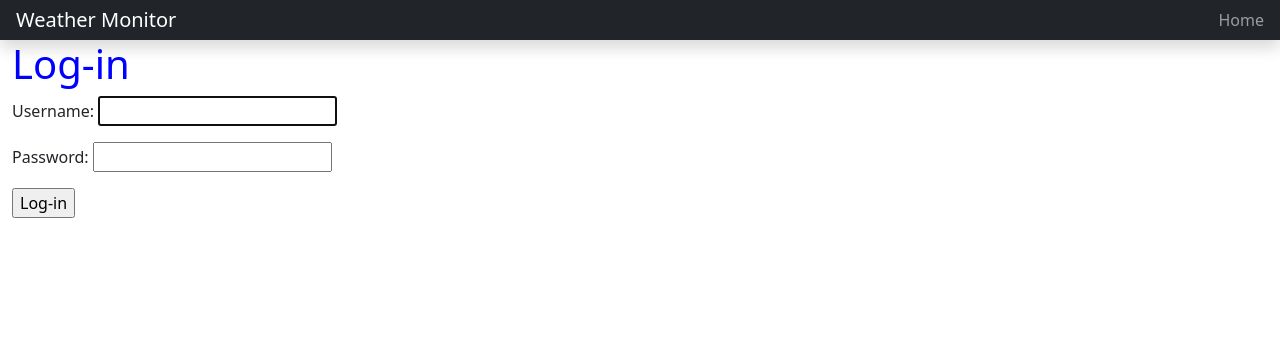
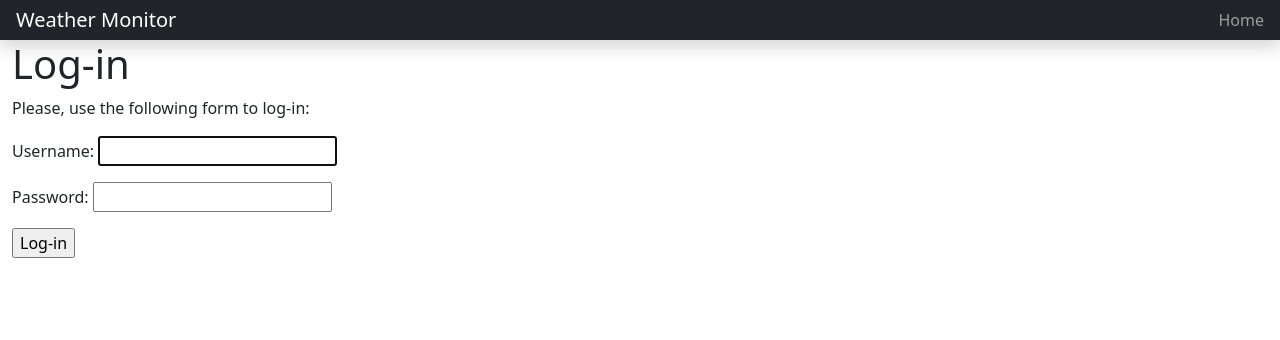
Before and after one commit to Polinden/TempLog4School, a Django app: page /accounts/login/ in a window 1280 px wide. Shown: the top 340 px of the page. Run offline with Django 3.2, Linux system fonts and the light colour scheme.

```diff
--- a/code/project1/templates/registration/login.html
+++ b/code/project1/templates/registration/login.html
@@ -29,13 +29,14 @@
 			</div>
 		</header>
 
-		<div class="container-fluid" style=padding-left: 2%">
+		<div class="container-fluid" style=padding: 4%">
 
 			{% if form.errors %}
-			<h4 style="color: red">Your username and password didn't match. Please try again.</h4>
+			<p>Your username and password didn't match. Please try again.</p>
 			{% endif %}
 
-			<h1 style="color: blue">Log-in</h1>
+			<h1>Log-in</h1>
+			<p>Please, use the following form to log-in:</p>
 			<form action="." method="post">
 				{{ form.as_p }}
 				{% csrf_token %}
```
Also changed, not shown: code/project1/templates/index.html (+1 -1 lines), 1 other file. Lines whose indentation alone changed are shown as unchanged.
